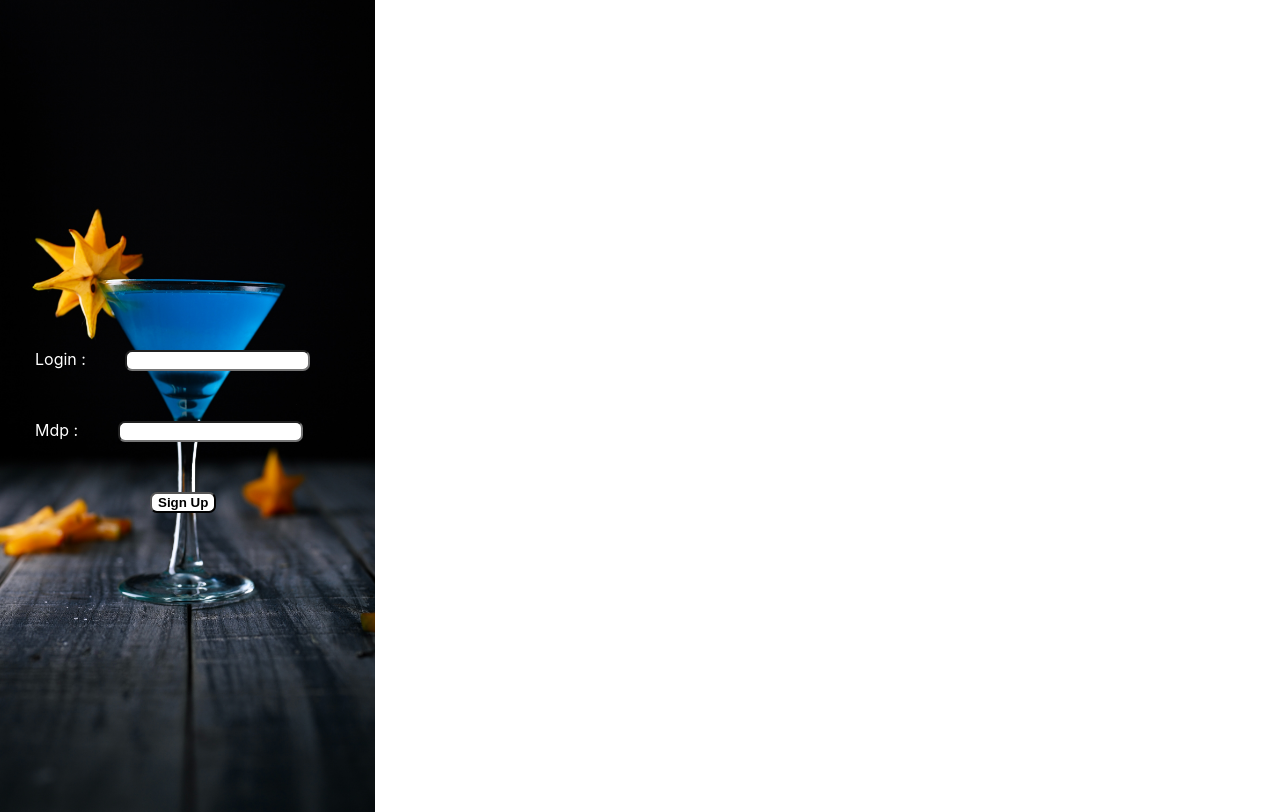
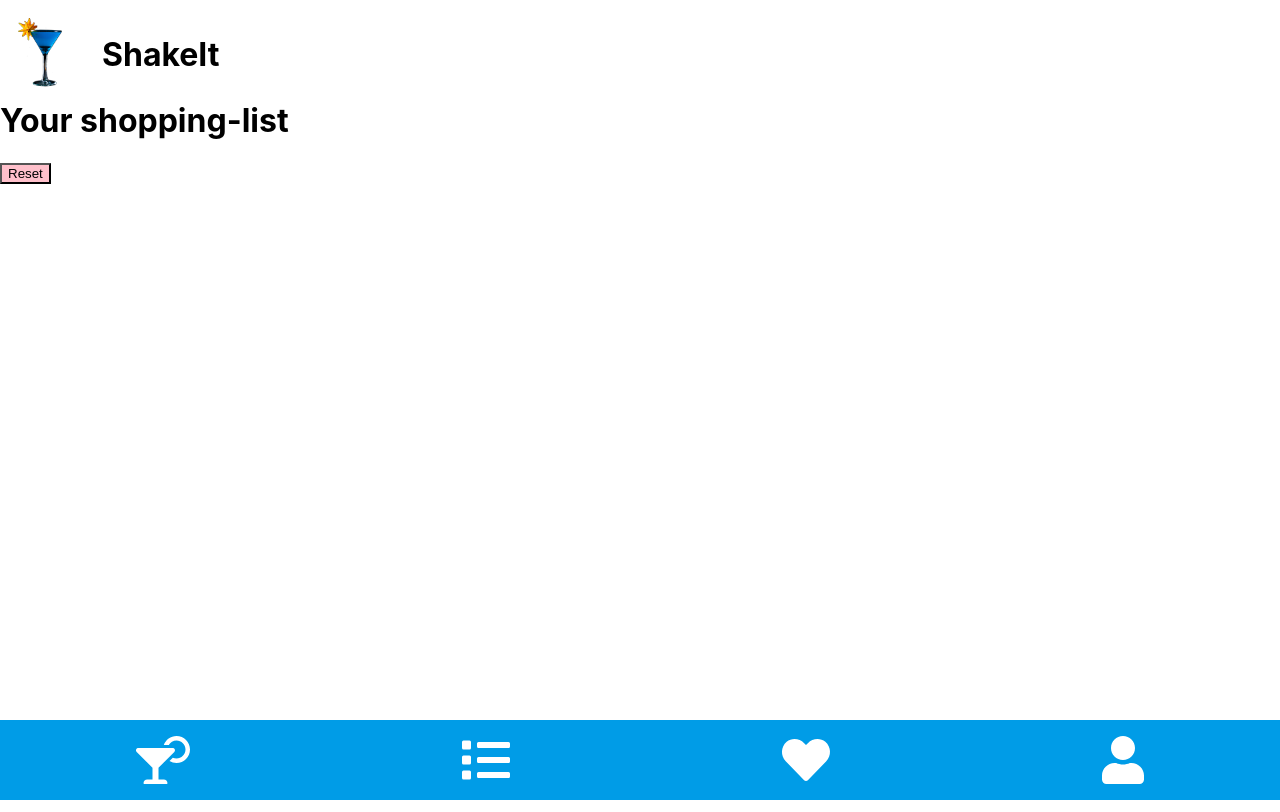
Before and after one commit to WildCodeSchool/Lyon-js-202005-project-shakeit, a React (Create React App) app: page /shoppinglistpage in a window 1280 px wide. Before the commit this address led to /login. Built offline with nearby package versions, Linux system fonts and the light colour scheme.

Commit message:
remove btn functionality

```diff
--- a/src/App.js
+++ b/src/App.js
@@ -42,6 +42,7 @@ export default function App() {
               path="/shoppinglistpage"
               component={ShoppingListPage}
               listIngredients={listIngredients}
+              removeListIngredients={setListIngredients}
             />
             <PrivateRoute path="/profilpage" component={ProfilPage} />
             <PrivateRoute path="/favoritepage" component={FavoritePage} />
--- a/src/containers/PrivateRoute.js
+++ b/src/containers/PrivateRoute.js
@@ -3,21 +3,18 @@ import { Route, Redirect } from "react-router-dom";
 import { AuthentContext } from "../context/AuthentContext";
 
 function PrivateRoute({ component: Component, ...rest }) {
-
-
-    const [auth,setAuth] = useContext(AuthentContext);
-
+  const [auth, setAuth] = useContext(AuthentContext);
 
   return (
     <Route
       {...rest}
       render={(props) =>
-          auth ? (
-            <Component {...props} {...rest}/>
+        true ? (
+          <Component {...props} {...rest} />
         ) : (
           <Redirect
             to={{
-                pathname: "/login"
+              pathname: "/login",
             }}
           />
         )
--- a/src/containers/ShoppingListContent.js
+++ b/src/containers/ShoppingListContent.js
@@ -1,4 +1,4 @@
-import React from "react";
+import React, { useState } from "react";
 import EmptierButton from "../components/ShoppingList/EmptierButton";
 import ShoppingListIngredient from "./ShoppingListIngredient";
 
@@ -20,7 +20,13 @@ const ShoppingListContent = (props) => {
       <h1>Your shopping-list</h1>
       {listIngredients}
       <div>
-        <EmptierButton>Reset</EmptierButton>
+        <EmptierButton
+          onClick={() => {
+            props.removeListIngredients([]);
+          }}
+        >
+          Reset
+        </EmptierButton>
       </div>
     </div>
   );
--- a/src/containers/ShoppingListPage.js
+++ b/src/containers/ShoppingListPage.js
@@ -17,7 +17,10 @@ const ShoppingListPage = (props) => {
           </Link>
           <h1>ShakeIt</h1>
         </Header>
-        <ShoppingListContent list={props.listIngredients} />
+        <ShoppingListContent
+          list={props.listIngredients}
+          removeListIngredients={props.removeListIngredients}
+        />
       </GridLayout>
 
       <Footer>
```
Lines whose indentation alone changed are shown as unchanged.
